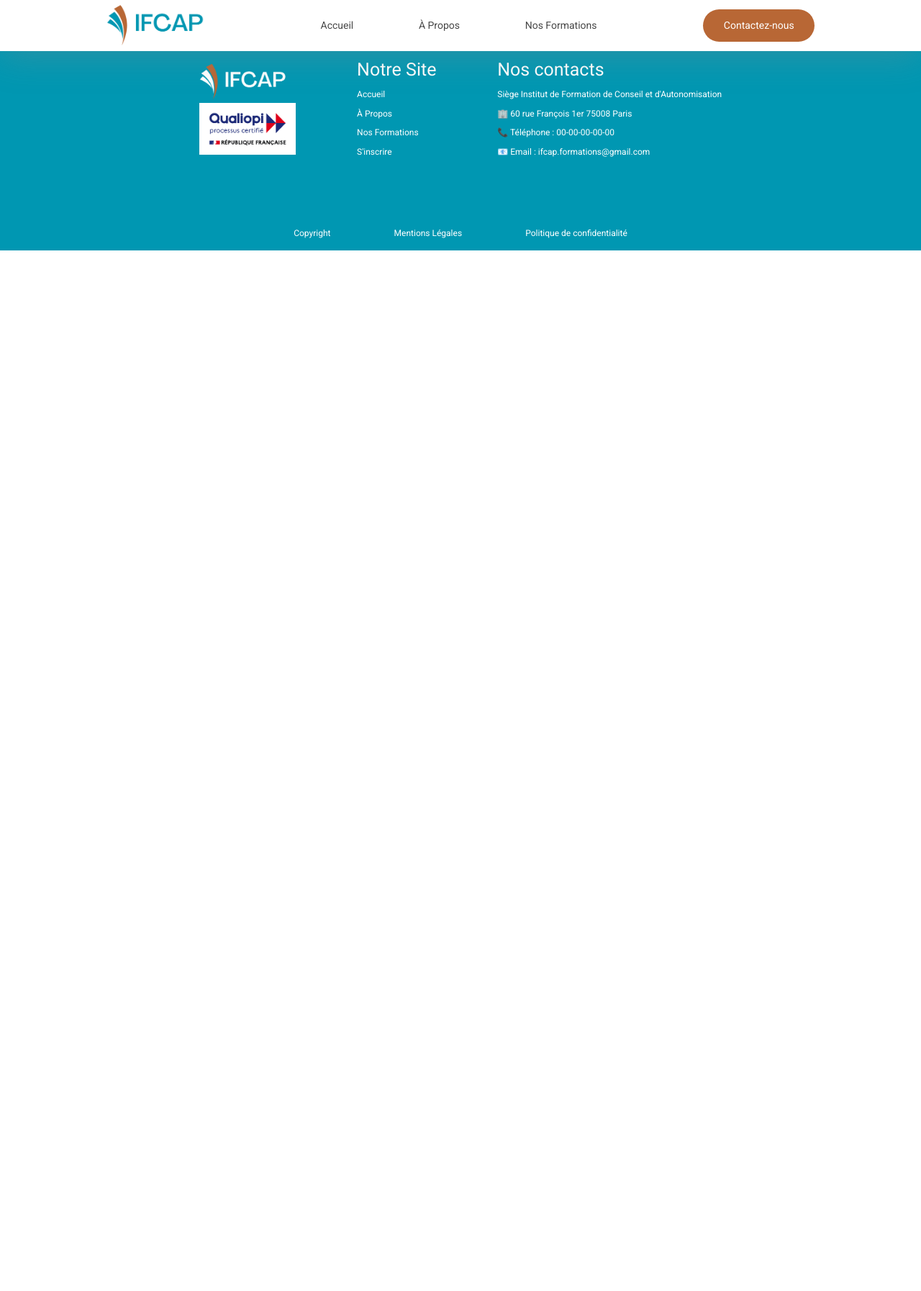
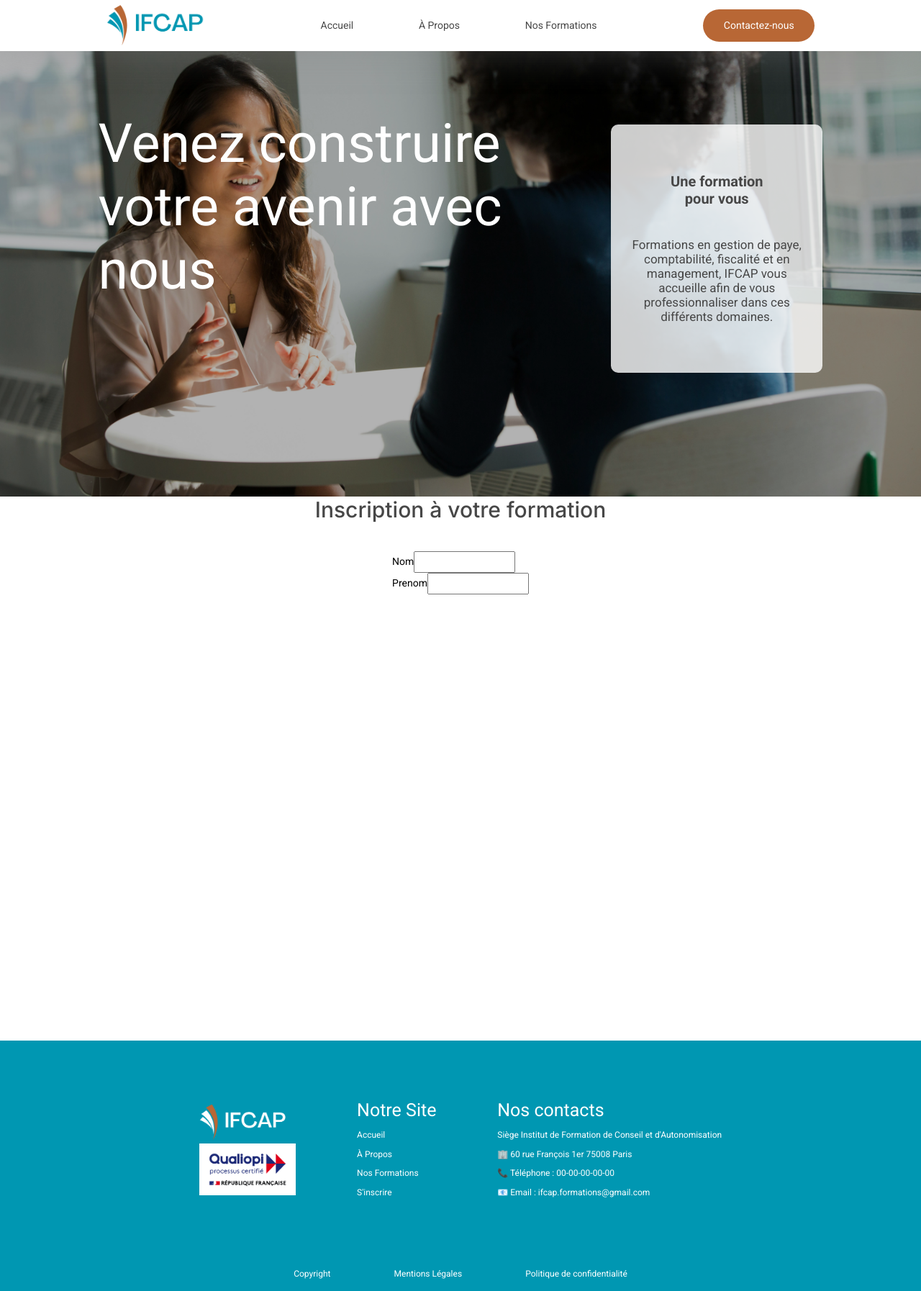
Before and after one commit to henocsombi/IFCAP, a Symfony app: template templates/contact/contact.html.twig in a window 1280 px wide. Shown: the whole page at 72% size. Before the commit the page ends 348 px from the top, so only its background shows below. Run offline with Twig, Linux system fonts and the light colour scheme; the template is opened without the code that fills it, so the values that code supplies are empty; form fields are guessed from the names that the template uses; some libraries are stand-ins or nearby versions.

Commit message:
Edit Contact Page and Form

```diff
--- /dev/null
+++ b/public/css/contact.css
@@ -0,0 +1,29 @@
+.inscription-section{
+  width: 100%;
+  height: 63rem;
+}
+
+.inscription-container{
+  height: 100%;
+  display: flex;
+  flex-direction: column;
+}
+
+.inscription-title{
+  font-size: var(--title-size);
+  height: 10%;
+}
+
+.inscription-form{
+  height: 90%;
+  display: flex;
+  justify-content: center;
+}
+
+.inscription-form label{
+  font-size: var(--text-size);
+}
+
+.inscription-form input, .inscription-form select, .inscription-form textarea{
+  height: 2.5rem;
+}
--- a/src/Entity/Adherent.php
+++ b/src/Entity/Adherent.php
@@ -5,6 +5,7 @@ namespace App\Entity;
 use App\Repository\AdherentRepository;
 use Doctrine\DBAL\Types\Types;
 use Doctrine\ORM\Mapping as ORM;
+use Symfony\Component\Validator\Constraints as Assert;
 
 #[ORM\Entity(repositoryClass: AdherentRepository::class)]
 #[ORM\Table(name: "Adherent")]
@@ -16,6 +17,7 @@ class Adherent
     private ?int $id = null;
 
     #[ORM\Column(length: 255)]
+    #[Assert\Email]
     private ?string $email = null;
 
     #[ORM\Column(length: 255)]
--- a/templates/base.html.twig
+++ b/templates/base.html.twig
@@ -8,6 +8,7 @@
         <link rel="stylesheet" href="/css/base.css">
         <link rel="stylesheet" href="/css/home.css">
         <link rel="stylesheet" href="/css/formation.css">
+        <link rel="stylesheet" href="/css/contact.css">
     </head>
 
     <body>
--- a/templates/contact/contact.html.twig
+++ b/templates/contact/contact.html.twig
@@ -3,9 +3,34 @@
 {% block title %}Hello ContactController!{% endblock %}
 
 {% block body %}
+<section class="banner" style="background-image: url(../images/banner1.jpg);">
 
-<div>
-    {{ form_start(form)}}
-    {{ form_end(form)}}
-</div>
+            <div class="banner-color">
+
+                <h1 class="banner-title">Venez construire votre avenir avec nous</h1>
+
+                <div class="banner-resume">
+                    <p class="resume-title">Une formation pour vous</p>
+                    <p class="resume-text">Formations en gestion de paye, comptabilité, fiscalité et en management, IFCAP vous accueille afin de vous professionnaliser dans ces différents domaines.</p>
+                </div>
+
+            </div>
+
+    </section>
+
+    <section class="inscription-section">
+        <div class="inscription-container">
+
+            <h2 class="inscription-title">Inscription à votre formation</h2>
+
+            <div class="inscription-form">
+                {{ form_start(form)}}
+
+                    <div>{{ form_row(form.nom)}}{{ form_row(form.prenom)}}</div>
+
+                {{ form_end(form)}}
+            </div>
+
+        </div>
+    </section>
 {% endblock %}
```
Also changed, not shown: src/Form/ContactType.php (+27 -6 lines).
